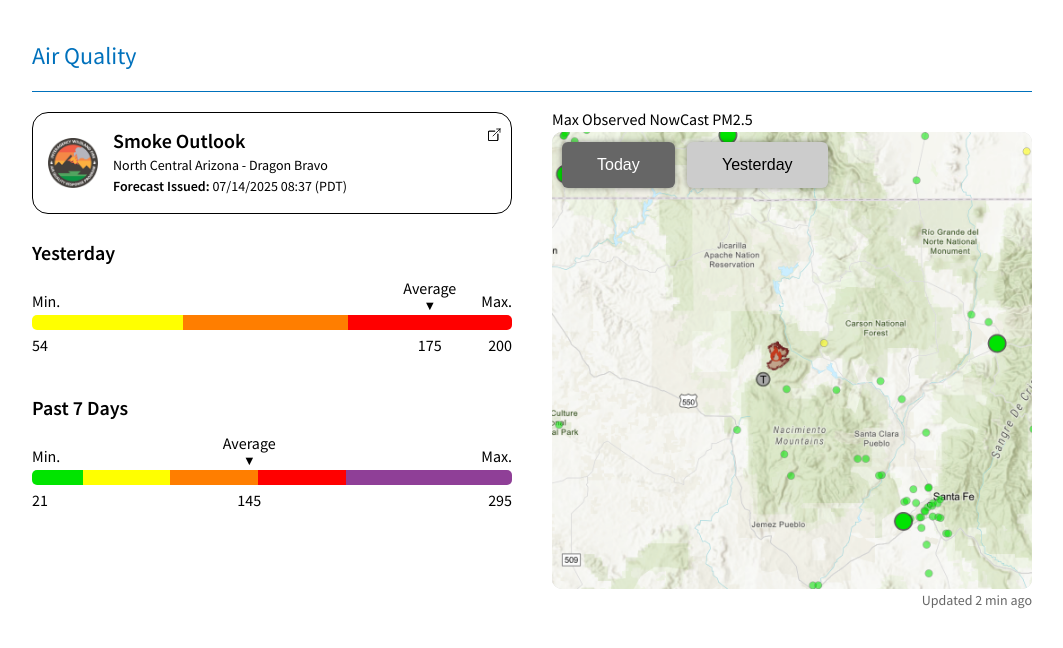
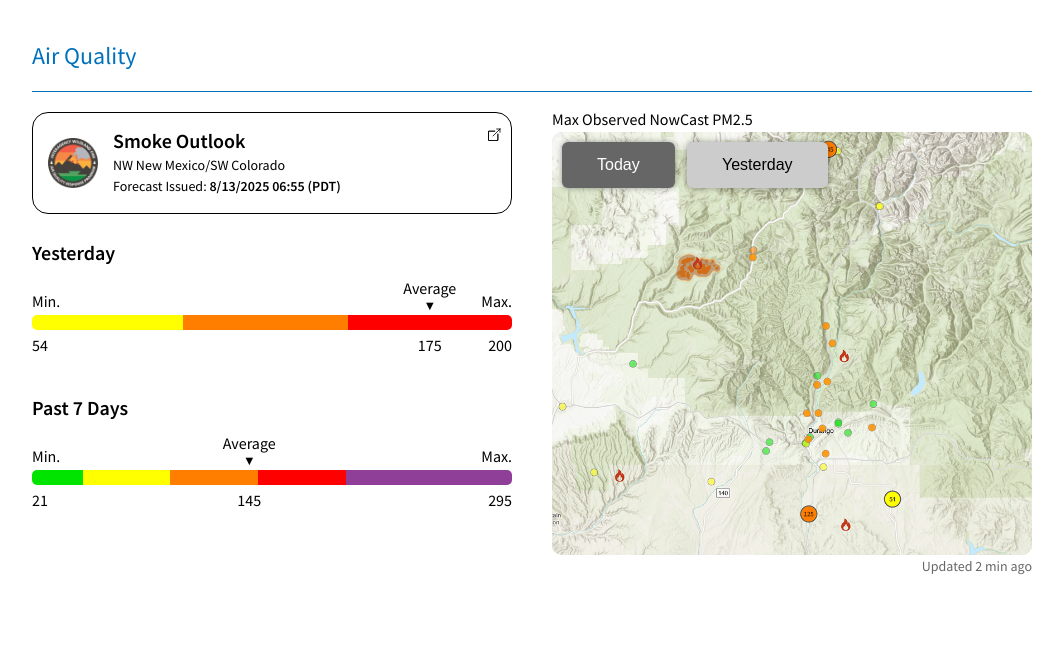
Before and after one commit to darbyuw/aqiwidget, a React (Create React App) app: page / in a window 1280 px wide. Shown: the top 648 px of the page, without its empty margins (108-1171 px from the left). Built offline with nearby package versions, Linux system fonts and the light colour scheme.

Commit message:
change map on button click

```diff
--- a/package.json
+++ b/package.json
@@ -1,4 +1,5 @@
 {
+  "homepage": "http://darbyuw.github.io/aqiwidget",
   "name": "aqiwidget",
   "version": "0.1.0",
   "private": true,
@@ -14,6 +15,8 @@
   },
   "scripts": {
     "start": "react-scripts start",
+    "predeploy": "npm run build",
+    "deploy": "gh-pages -d build",
     "build": "react-scripts build",
     "test": "react-scripts test",
     "eject": "react-scripts eject"
--- a/src/App.js
+++ b/src/App.js
@@ -1,7 +1,8 @@
 import React, {useState} from 'react';
 import './index.css';
 import Image from './images/Logo.png';
-import map from './images/aqi-map-ex.png';
+import mapToday from './images/map-today.png';
+import mapYesterday from './images/map-yesterday.png'
 
 const AQI_BREAKPOINTS = [
   {value:0, color:'#01E400'},    // Green
@@ -17,8 +18,8 @@ const App = () => {
   const [past7DaysData] = useState({min:21, avg:145, max:295});
   const [forecastInfo] = useState({
     title:'Smoke Outlook',
-    location:'North Central Arizona - Dragon Bravo',
-    issued:'07/14/2025 08:37 (PDT)',
+    location:'NW New Mexico/SW Colorado',
+    issued:'8/13/2025 06:55 (PDT)',
     image: Image
   });
   const [selectedDay, setSelectedDay] = useState('Today');
@@ -80,7 +81,7 @@ const App = () => {
             <div className="outlook-text">
               <h3 style={{fontSize: '20px'}}>{forecastInfo.title}</h3>
               <p style={{fontSize: '14px'}}>{forecastInfo.location}</p>
-              <p style={{fontSize: '14px'}}><strong>Forecast Issued:</strong> {forecastInfo.issued}</p>
+              <p style={{fontSize: '14px'}}>Forecast Issued: <strong>{forecastInfo.issued}</strong> </p>
             </div>
             <p className="external-link"> <svg xmlns="http://www.w3.org/2000/svg" width="13" height="13" viewBox="0 0 13 13" fill="none">
                 <mask id="path-1-inside-1_1259_691" fill="white">
@@ -109,7 +110,11 @@ const App = () => {
             <h4 style={{fontWeight: '400'}}>Max Observed NowCast PM2.5</h4>
           </div>
           <div className="map-container">
-             <img src={map} alt="Map" className="map-image" /> {/* TODO: Intsert embedded map here! */}
+             <img
+              src={selectedDay === 'Today' ? mapToday : mapYesterday}
+              alt="Map"
+              className="map-image"
+            /> {/* TODO: Intsert embedded map here! */}
             <div className="update-time">
             <p>Updated 2 min ago</p>
             </div>
--- a/src/index.css
+++ b/src/index.css
@@ -191,8 +191,6 @@ a {
   position: absolute;
   top: 20px;
   left: 0px;
-  /* margin-top: 10px; */
-  /* overflow: hidden; */
   z-index: 1;
 }
 
```
Also changed, not shown: src/images/map-today.png (added), src/images/map-yesterday.png (added).
